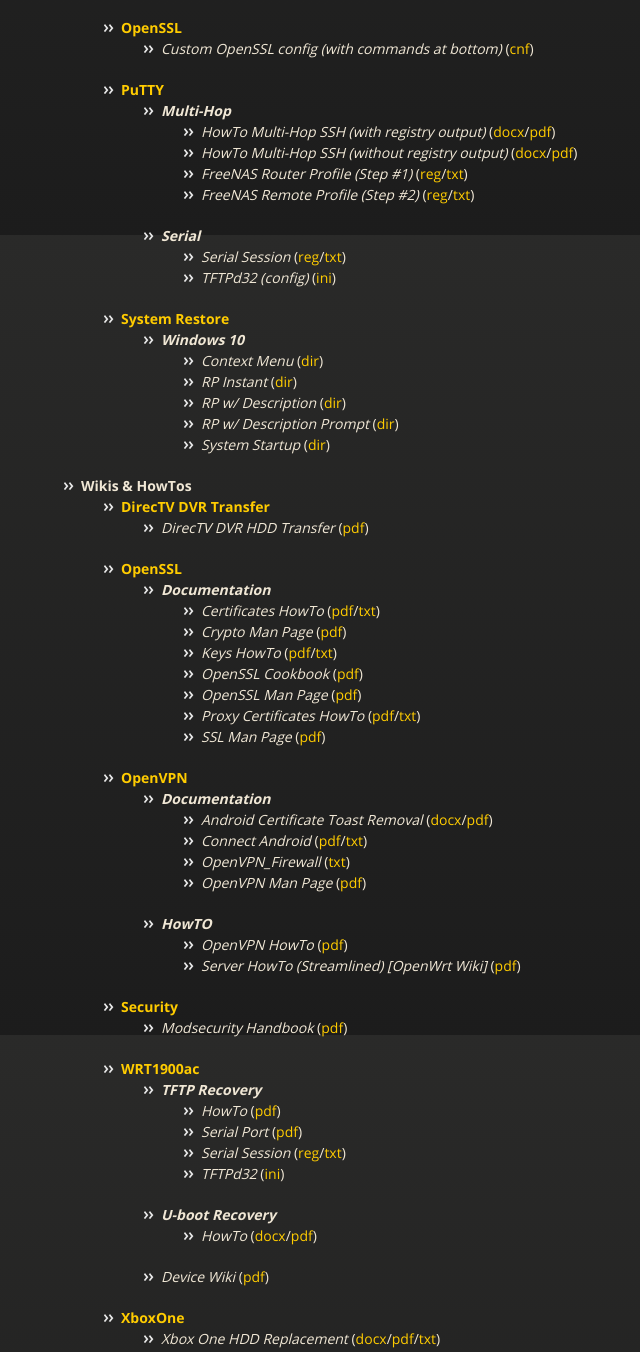
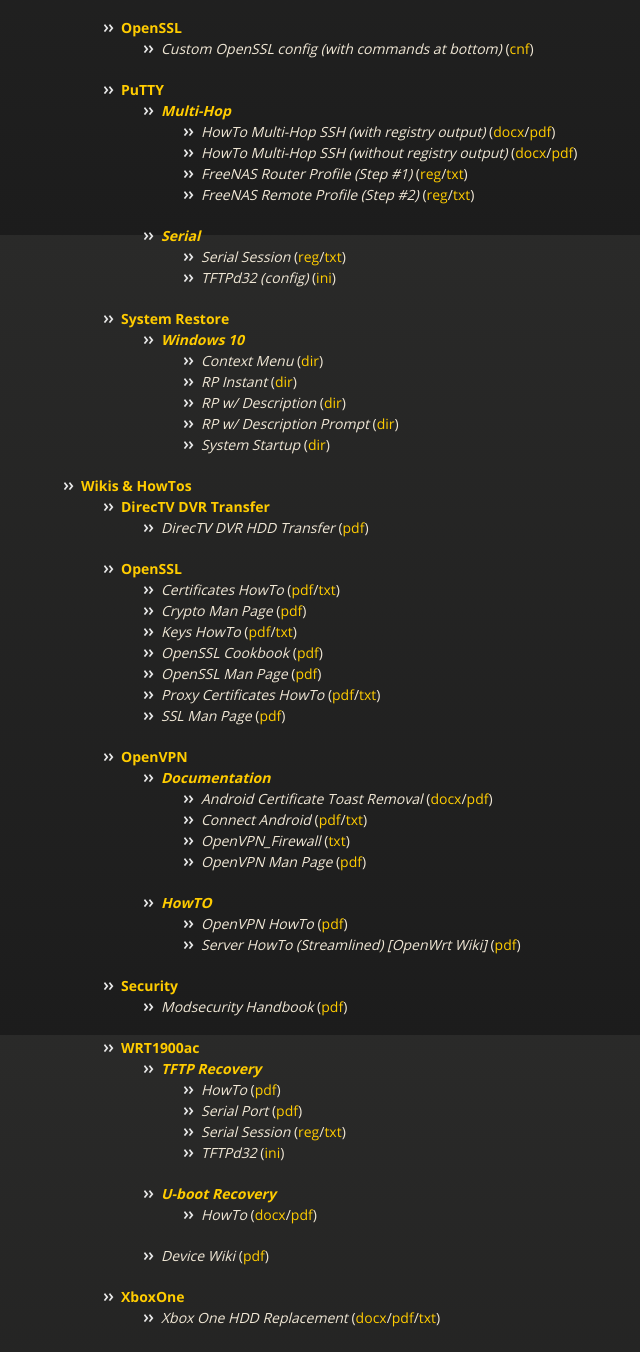
Before and after one commit to JW0914/Wikis, a plain HTML site: page index.html in a window 1280 px wide. Shown: the part 565-1917 px from the top of the page, without its empty margins (274-914 px from the left). Drawn offline with nearby package versions, Linux system fonts and the light colour scheme.

```diff
--- a/index.html
+++ b/index.html
@@ -86,7 +86,7 @@
 
 <ul>
 <li>
-<strong><em>Multi-Hop</em></strong>
+<a href="https://github.com/JW0914/Wikis/tree/master/Scripts%2BConfigs/PuTTY/Multi-Hop"><strong><em>Multi-Hop</em></strong></a>
 
 <ul>
 <li>
@@ -100,7 +100,7 @@
 </ul>
 </li>
 <li>
-<strong><em>Serial</em></strong>
+<a href="https://github.com/JW0914/Wikis/tree/master/Scripts%2BConfigs/PuTTY/Serial"><strong><em>Serial</em></strong></a>
 
 <ul>
 <li>
@@ -116,7 +116,7 @@
 
 <ul>
 <li>
-<strong><em>Windows 10</em></strong>
+<a href="https://github.com/JW0914/Wikis/tree/master/Scripts%2BConfigs/System%20Restore/Windows%2010"><strong><em>Windows 10</em></strong></a>
 
 <ul>
 <li>
@@ -136,7 +136,7 @@
 </ul>
 </li>
 <li>
-<strong>Wikis &amp; HowTos</strong>
+<a href="https://github.com/JW0914/Wikis"><strong>Wikis &amp; HowTos</strong></a>
 
 <ul>
 <li>
@@ -149,10 +149,6 @@
 </li>
 <li>
 <a href="https://github.com/JW0914/Wikis/tree/master/OpenSSL"><strong>OpenSSL</strong></a>
-
-<ul>
-<li>
-<strong><em>Documentation</em></strong>
 
 <ul>
 <li>
@@ -171,14 +167,12 @@
 <em>SSL Man Page</em> (<a href="https://github.com/JW0914/Wikis/blob/master/OpenSSL/SSL%20Man%20Page%20-%20TLS%20library%20%5BOpenSSL%5D.pdf">pdf</a>)</li>
 </ul>
 </li>
-</ul>
-</li>
 <li>
 <a href="https://github.com/JW0914/Wikis/tree/master/OpenVPN"><strong>OpenVPN</strong></a>
 
 <ul>
 <li>
-<strong><em>Documentation</em></strong>
+<a href="https://github.com/JW0914/Wikis/tree/master/OpenVPN/Documentation"><strong><em>Documentation</em></strong></a>
 
 <ul>
 <li>
@@ -192,7 +186,7 @@
 </ul>
 </li>
 <li>
-<strong><em>HowTO</em></strong>
+<a href="https://github.com/JW0914/Wikis/tree/master/OpenVPN/HowTO"><strong><em>HowTO</em></strong></a>
 
 <ul>
 <li>
@@ -216,7 +210,7 @@
 
 <ul>
 <li>
-<strong><em>TFTP Recovery</em></strong>
+<a href="https://github.com/JW0914/Wikis/tree/master/WRT1900ac/TFTP%20Recovery"><strong><em>TFTP Recovery</em></strong></a>
 
 <ul>
 <li>
@@ -231,7 +225,7 @@
 </ul>
 </li>
 <li>
-<strong><em>U-boot Recovery</em></strong>
+<a href="https://github.com/JW0914/Wikis/tree/master/WRT1900ac/U-boot%20Recovery"><strong><em>U-boot Recovery</em></strong></a>
 
 <ul>
 <li>
```
Also changed, not shown: params.json (+1 -1 lines).
